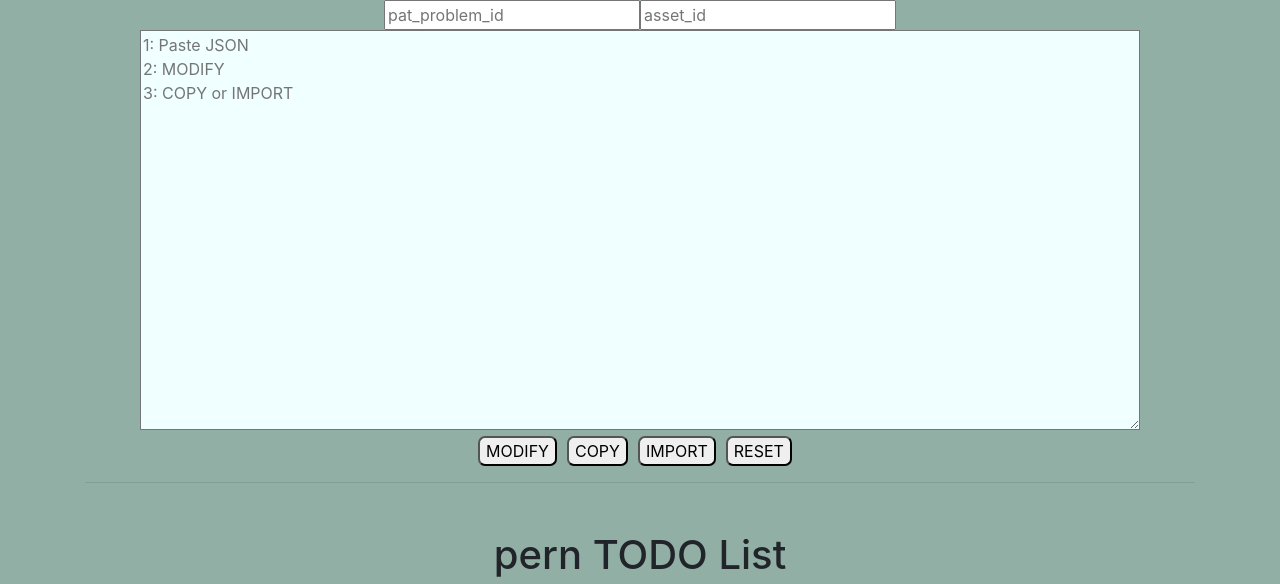
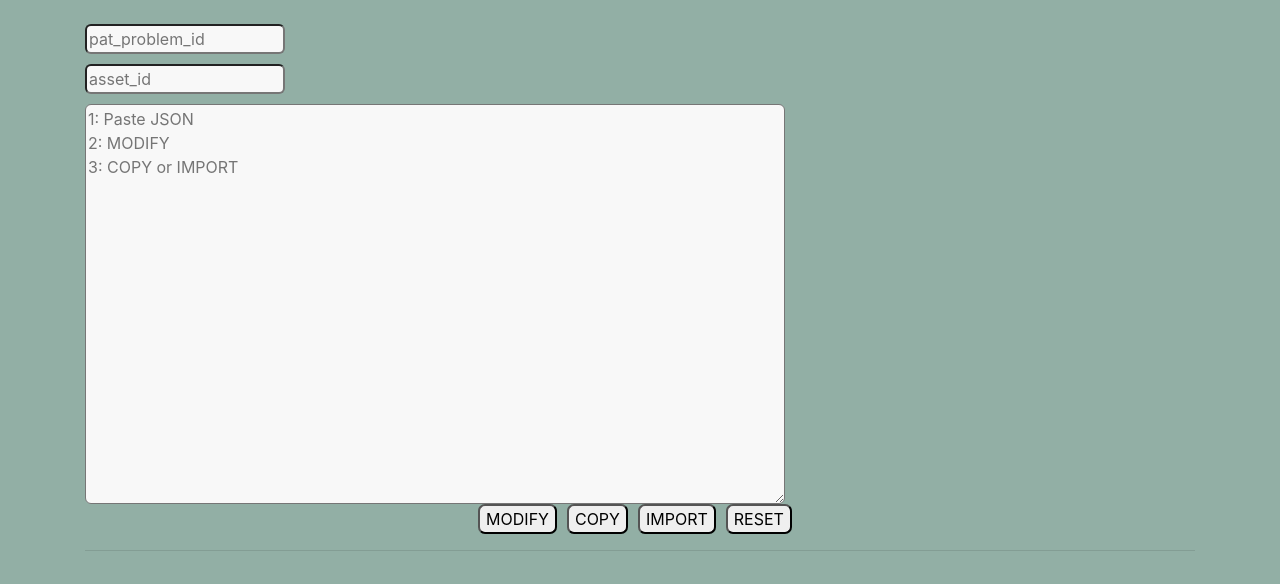
Before and after one commit to smithWEBtek/perntodo, a React (Create React App) app in the folder client/: page / in a window 1280 px wide. Shown: the top 584 px of the page. Built offline with nearby package versions, Linux system fonts and the light colour scheme; no server answers.

Commit message:
Create json-editor-controls

```diff
--- a/client/src/App.js
+++ b/client/src/App.js
@@ -1,6 +1,6 @@
 import React, { Fragment } from 'react';
-import InputTodo from './components/InputTodo'
-import ListTodos from './components/ListTodos'
+import InputTodo from './components/Todo/InputTodo'
+import ListTodos from './components/Todo/ListTodos'
 import JsonEditor from './components/JsonEditor/JsonEditor';
 
 function App() {
--- a/client/src/components/JsonEditor/JsonEditor.js
+++ b/client/src/components/JsonEditor/JsonEditor.js
@@ -1,5 +1,6 @@
 import React, { useState, useEffect } from "react";
 import JsonImport from "./JsonImport";
+import JsonEditorControls from "./JsonEditorControls";
 import classes from "./JsonEditor.module.css";
 
 const JsonEditor = () => {
@@ -7,14 +8,14 @@ const JsonEditor = () => {
   const [patJsonPlaceholder, setPatJsonPlaceholder] = useState(
     "1: Paste JSON \n2: MODIFY \n3: COPY or IMPORT"
   );
-  const [patProblemIdPlaceholder, setPatProblemIdPlaceholder] = useState("pat_problem_id")
-  const [assetIdPlaceholder, setAssetIdPlaceholder] = useState("asset_id")
-
+  const [patProblemIdPlaceholder, setPatProblemIdPlaceholder] =
+    useState("pat_problem_id");
+  const [assetIdPlaceholder, setAssetIdPlaceholder] = useState("asset_id");
 
   const [copied, setCopied] = useState(false);
   const [copyButtonText, setCopycopyButtonText] = useState("COPY");
 
-  const [modified, setModifiedData] = useState(false);
+  const [modified, setModified] = useState(false);
   const [modifyBtnText, setModifyBtnText] = useState("MODIFY");
 
   const [imported, setImported] = useState(false);
@@ -40,15 +41,15 @@ const JsonEditor = () => {
   const onChangePatJson = (e) => {
     e.preventDefault();
     setPatJson(e.target.value);
-    setPatProblem({...patProblem, pat_json: `'${e.target.value}'::jsonb`})
+    setPatProblem({ ...patProblem, pat_json: `'${e.target.value}'::jsonb` });
     // setPatProblem({ ...patProblem, pat_json: e.target.value });
     setCopied(false);
     setCopycopyButtonText("COPY");
   };
 
   useEffect(() => {
-    copied && setPatJson('')
-  },[copied, patJson])
+    copied && setPatJson("");
+  }, [copied, patJson]);
 
   const modifyData = () => {
     const replacements = {
@@ -62,54 +63,62 @@ const JsonEditor = () => {
         (matched) => replacements[matched]
       )
     );
-    setModifiedData(
+    setModified(
       patJson.replace(
         /tilepoolfrac|TilePoolTemplate|tilepool/g,
         (matched) => replacements[matched]
       )
     );
-    setModifyBtnText('MODIFIED')
+    setModified(true);
+    setModifyBtnText("MODIFIED");
     // setPatJson("") // set back to placeholder
   };
 
   const copyModifiedData = () => {
     setCopied(true);
-    setCopycopyButtonText("COPIED!");
+    setCopycopyButtonText("COPIED");
     let inputTextArea = document.getElementById("patjson");
     navigator.clipboard.writeText(inputTextArea.value);
     setPatJsonPlaceholder("JSON data copied to clipboard");
   };
 
   const importModifiedData = () => {
+    setImported(true)
     console.log("patProblem: ", patProblem);
-    setImportBtnText("IMPORTED!");
+    setImportBtnText("IMPORTED");
     // JsonImport(patProblem)
-    JsonImport()
+    JsonImport();
   };
 
   const resetForm = () => {
-    setCopied(false)
-    setCopycopyButtonText("COPY")
-    setImported(false)
-    setImportBtnText("IMPORT")
-    setModifyBtnText("MODIFY")
-    setPatJson("")
-    setPatJsonPlaceholder("1: Paste JSON \n2: MODIFY \n3: COPY or IMPORT")
-    setAssetIdPlaceholder("asset_id ...")
-    setPatProblemIdPlaceholder("pat_problem_id ...")
+    setCopied(false);
+    setCopycopyButtonText("COPY");
+
+    setImported(false);
+    setImportBtnText("IMPORT");
+
+    setModified(false);
+    setModifyBtnText("MODIFY");
+
+    setPatJson("");
+    setPatJsonPlaceholder("1: Paste JSON \n2: MODIFY \n3: COPY or IMPORT");
+    setAssetIdPlaceholder("asset_id ...");
+    setPatProblemIdPlaceholder("pat_problem_id ...");
+
     setPatProblem({
       pat_problem_id: "",
       asset_id: "",
       pat_json: "",
       pat_json_modified: "",
     });
-  }
+  };
 
   return (
     <div className={classes.jsonform}>
       <label></label>
       <input
         id="patproblemid"
+        className={classes.inputBoxField}
         name="patProblemId"
         value={patProblem.pat_problem_id}
         placeholder={patProblemIdPlaceholder}
@@ -117,6 +126,7 @@ const JsonEditor = () => {
       />
       <input
         id="assetid"
+        className={classes.inputBoxField}
         name="assetId"
         value={patProblem.asset_id}
         placeholder={assetIdPlaceholder}
@@ -125,38 +135,25 @@ const JsonEditor = () => {
       <textarea
         id="patjson"
         type="text"
-        className={classes.inputBox}
+        className={classes.inputBoxText}
         // value={modified}
         // value={patProblem.pat_json || modified}
         value={patJson}
         placeholder={patJsonPlaceholder}
         onChange={onChangePatJson}
       />
-      <p>
-        <button
-          onClick={modifyData}
-          className={modified ? classes.modified : undefined}
-        >
-          {modifyBtnText}
-        </button>
-        <button
-          onClick={copyModifiedData}
-          className={copied ? classes.copied : undefined}
-        >
-          {copyButtonText}
-        </button>
-        <button
-          onClick={importModifiedData}
-          className={imported ? classes.imported : undefined}
-        >
-          {importBtnText}
-        </button>
-        <button
-          onClick={resetForm}
-        >
-          RESET
-        </button>
-      </p>
+      <JsonEditorControls
+        modifyData={modifyData}
+        copyModifiedData={copyModifiedData}
+        importModifiedData={importModifiedData}
+        resetForm={resetForm}
+        copied={copied}
+        copyButtonText={copyButtonText}
+        modified={modified}
+        modifyBtnText={modifyBtnText}
+        imported={imported}
+        importBtnText={importBtnText}
+      />
     </div>
   );
 };
--- a/client/src/components/JsonEditor/JsonEditor.module.css
+++ b/client/src/components/JsonEditor/JsonEditor.module.css
@@ -1,7 +1,18 @@
-.inputBox {
-    background-color: azure;
+.inputBoxField {
+    background-color: rgb(248, 248, 248);
+    border-radius: 6px;
+    display: block;
+    height: 30px;
+    width: 200px;
+    margin-bottom: 10px;
+}
+
+.inputBoxText {
+    background-color: rgb(248, 248, 248);
+    border-radius: 6px;
+    display: block;
     height: 400px;
-    width: 1000px;
+    width: 700px;
 }
 
 .copied {
@@ -16,7 +27,7 @@
 
 .imported {
     border: 3px solid green;
-    background-color: palegreen;
+    background-color: rgb(185, 232, 185);
 }
 
 .jsonform {
--- /dev/null
+++ b/client/src/components/JsonEditor/JsonEditorControls.js
@@ -0,0 +1,46 @@
+import React from "react";
+import classes from "./JsonEditor.module.css";
+
+const JsonEditorControls = ({
+    modifyData,
+    copyModifiedData,
+    importModifiedData,
+    resetForm,
+    copied,
+    copyButtonText,
+    modified,
+    modifyBtnText,
+    imported,
+    importBtnText
+}) => {
+
+return (<div>
+          <p>
+        <button
+          onClick={modifyData}
+          className={modified ? classes.modified : undefined}
+        >
+          {modifyBtnText}
+        </button>
+        <button
+          onClick={copyModifiedData}
+          className={copied ? classes.copied : undefined}
+        >
+          {copyButtonText}
+        </button>
+        <button
+          onClick={importModifiedData}
+          className={imported ? classes.imported : undefined}
+        >
+          {importBtnText}
+        </button>
+        <button
+          onClick={resetForm}
+        >
+          RESET
+        </button>
+      </p>
+  </div>);
+};
+
+export default JsonEditorControls;
```
Also changed, not shown: client/src/components/Todo/EditTodo.js (renamed from client/src/components/EditTodo.js), client/src/components/Todo/InputTodo.js (renamed from client/src/components/InputTodo.js), client/src/components/Todo/ListTodos.js (renamed from client/src/components/ListTodos.js).
